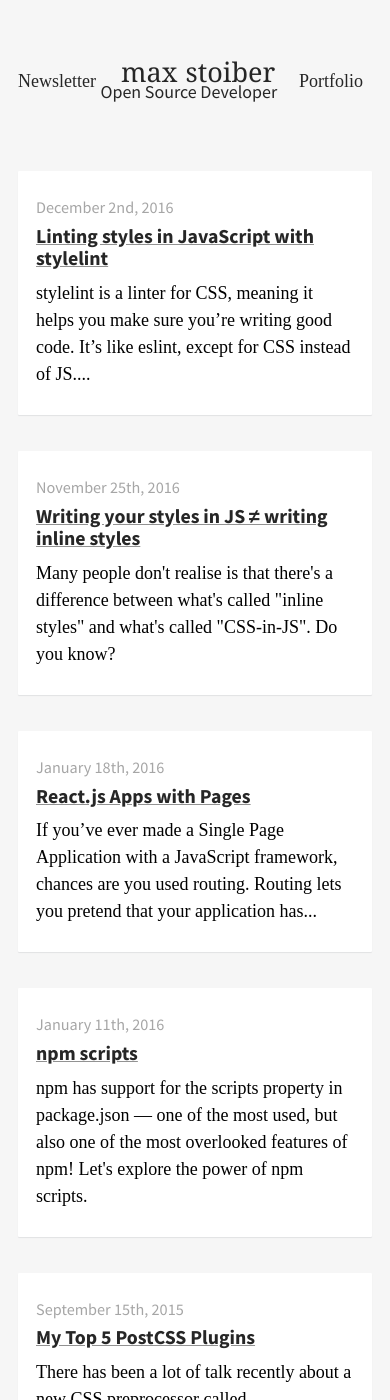
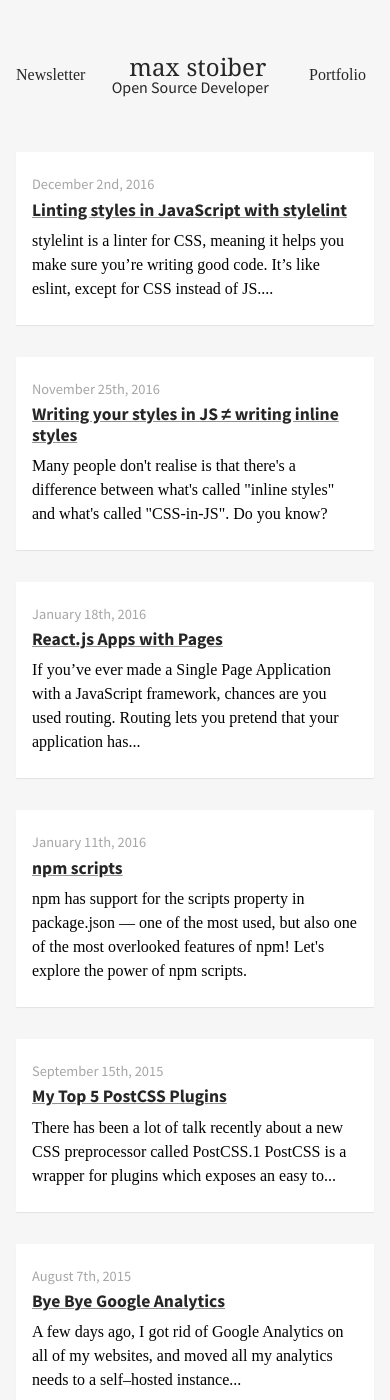
Before and after one commit to mxstbr/mxstbr.github.io, a Jekyll site: the page built from index.html, in a window 390 px wide and 1400 px high. Built offline with Jekyll 4.4.1, drawn with Linux system fonts in a browser that asks for light colours; some web fonts are replaced; the list of posts is cut into pages by our own code.

Commit message:
Better responsiveness

```diff
--- a/_sass/_base.scss
+++ b/_sass/_base.scss
@@ -9,8 +9,14 @@
 html {
     width: 100%;
     height: 100%;
+    font-size: 16px;
+    background-color: $background-color;
+}
+
+@media screen and (min-width: 540px) {
+  html {
     font-size: 18px;
-    background-color: $background-color;
+  }
 }
 
 body{
```
